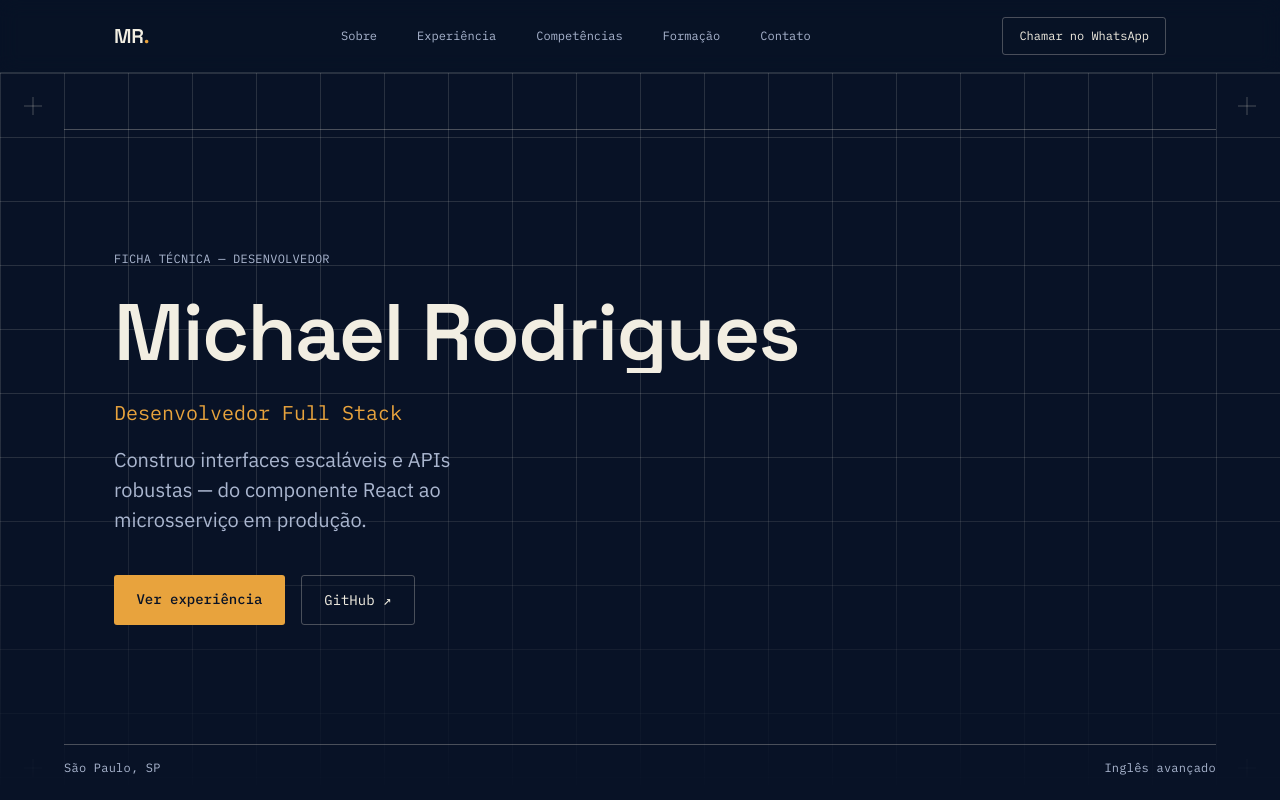
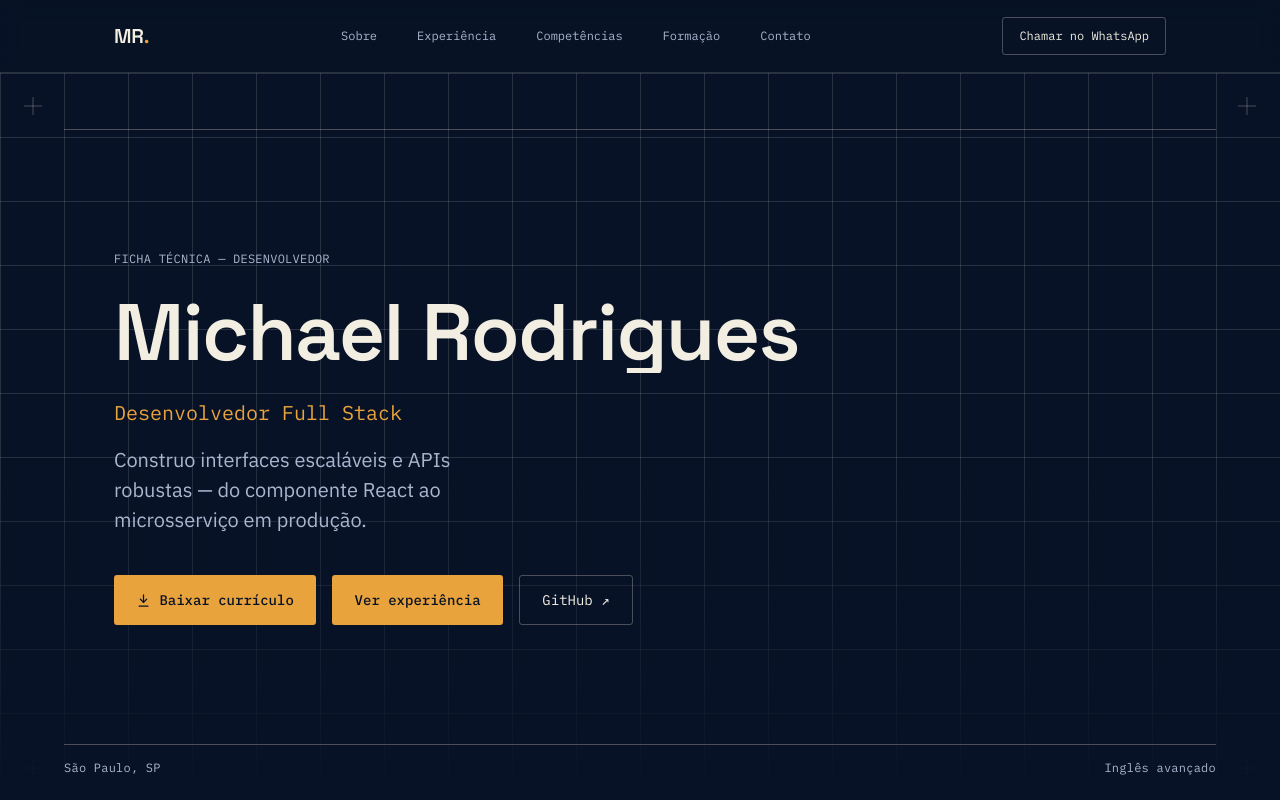
Before and after one commit to michaelclaudino7/portfolio, a Next.js app: page / in a window 1280 px wide. Shown: the top 800 px of the page. Built offline with nearby package versions, Linux system fonts and the light colour scheme.

Commit message:
feat: add resume download link and update primary action styles

```diff
--- a/components/Hero/Hero.module.scss
+++ b/components/Hero/Hero.module.scss
@@ -75,6 +75,9 @@
 }
 
 .primaryAction {
+  display: inline-flex;
+  align-items: center;
+  gap: 0.5rem;
   font-family: v.$font-mono;
   font-size: v.$fs-sm;
   background: v.$signal;
--- a/components/Hero/Hero.tsx
+++ b/components/Hero/Hero.tsx
@@ -89,6 +89,28 @@ export default function Hero() {
         <p className={styles.pitch}>{profile.pitch}</p>
 
         <div className={styles.actions}>
+          <a
+            href={profile.links.resume}
+            download
+            className={styles.primaryAction}
+          >
+            <svg
+              width="15"
+              height="15"
+              viewBox="0 0 24 24"
+              fill="none"
+              stroke="currentColor"
+              strokeWidth="2"
+              strokeLinecap="round"
+              strokeLinejoin="round"
+              aria-hidden="true"
+            >
+              <path d="M12 3v12" />
+              <path d="M7 10l5 5 5-5" />
+              <path d="M5 21h14" />
+            </svg>
+            Baixar currículo
+          </a>
           <a href="#experiencia" className={styles.primaryAction}>
             Ver experiência
           </a>
--- a/lib/data.ts
+++ b/lib/data.ts
@@ -10,6 +10,7 @@ export const profile = {
   links: {
     linkedin: "https://www.linkedin.com/in/michael-claudino7/",
     github: "https://github.com/michaelclaudino7",
+    resume: "/michael-rodrigues-curriculo.pdf",
     email:
       "https://mail.google.com/mail/?view=cm&fs=1&to=michaelclaudino7@gmail.com&su=Contato%20via%20portf%C3%B3lio",
   },
```
Also changed, not shown: 1 other file (tests, documents, lock files or other folders).
